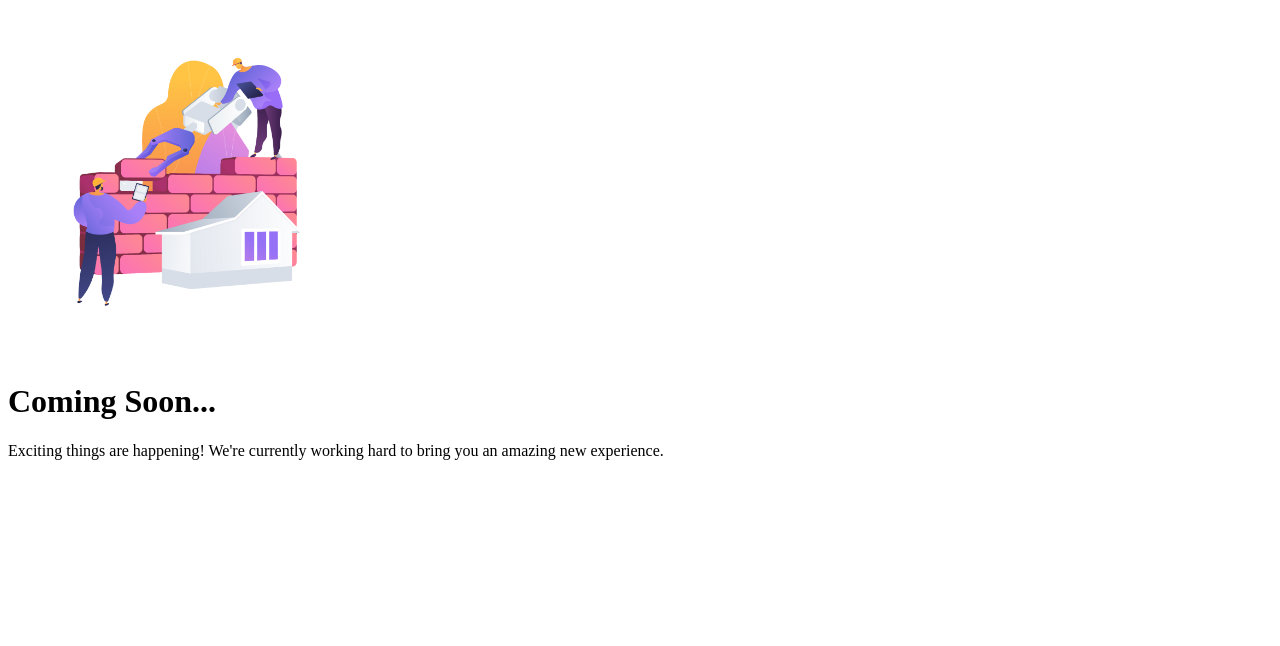
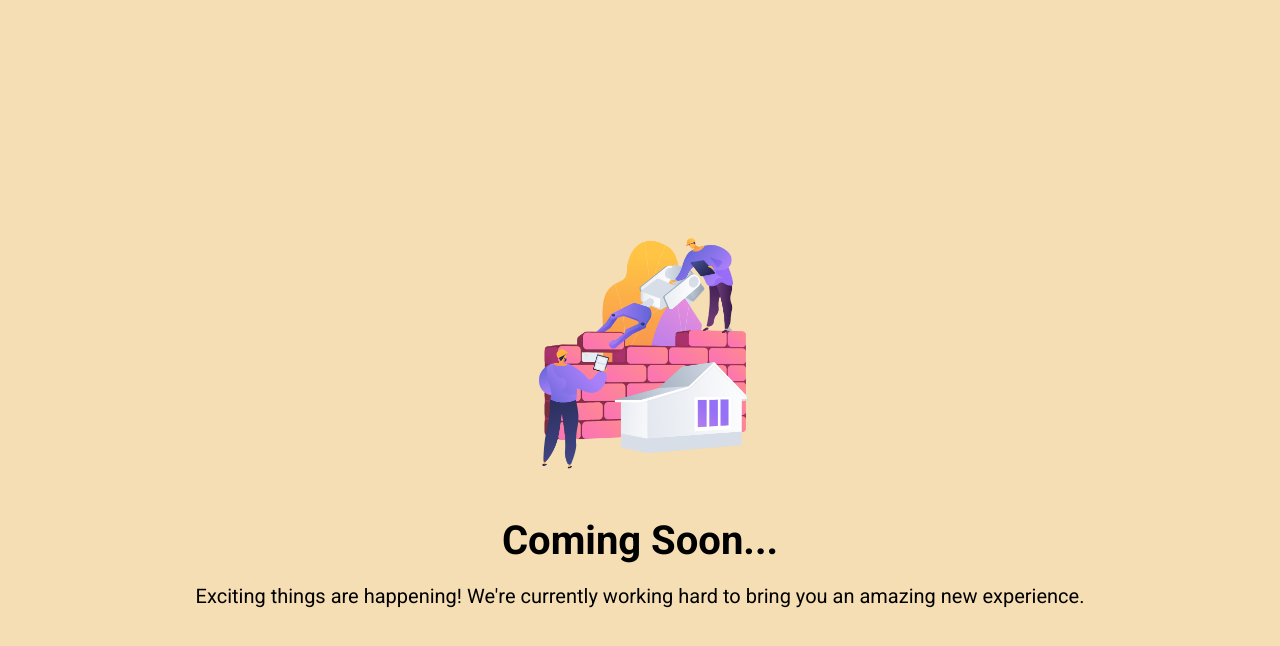
Before and after one commit to sulaymaanajmal/Coming-Soon-Page, a plain HTML site: page index.html in a window 1280 px wide. Drawn offline with Linux system fonts and the light colour scheme.

Commit message:
Add Roboto Font, CSS Styling, Wheat background

```diff
--- a/index.html
+++ b/index.html
@@ -4,10 +4,11 @@
     <meta charset="UTF-8">
     <meta name="viewport" content="width=device-width, initial-scale=1.0">
     <link rel="stylesheet" href="style.css">
+    <link href="https://fonts.googleapis.com/css2?family=Roboto:wght@400;700&display=swap" rel="stylesheet">
     <title>Coming Soon...</title>
 </head>
 <body>
-    <img src="constructing.png" height="350px" width=350px" alt="">
+    <img src="constructing.png" height="325px" width="325px" alt="">
     <h1>Coming Soon...</h1>
     <p>Exciting things are happening! We're currently working hard to bring you an amazing new experience.</p>
 </body>
--- a/style.css
+++ b/style.css
@@ -0,0 +1,23 @@
+body {
+    background-color: wheat;
+    color: black;
+    display: flex;
+    justify-content: center;
+    align-items: center;
+    height: 100vh;
+    margin: 0;
+    text-align: center;
+    flex-direction: column;
+    font-family: 'Roboto', sans-serif;
+}
+
+h1 {
+    font-size: 40px;
+    margin-top: 0px;
+    margin-bottom: 0px;
+}
+
+p {
+    font-size: 20px;
+    margin-bottom: 0px;
+}
```
